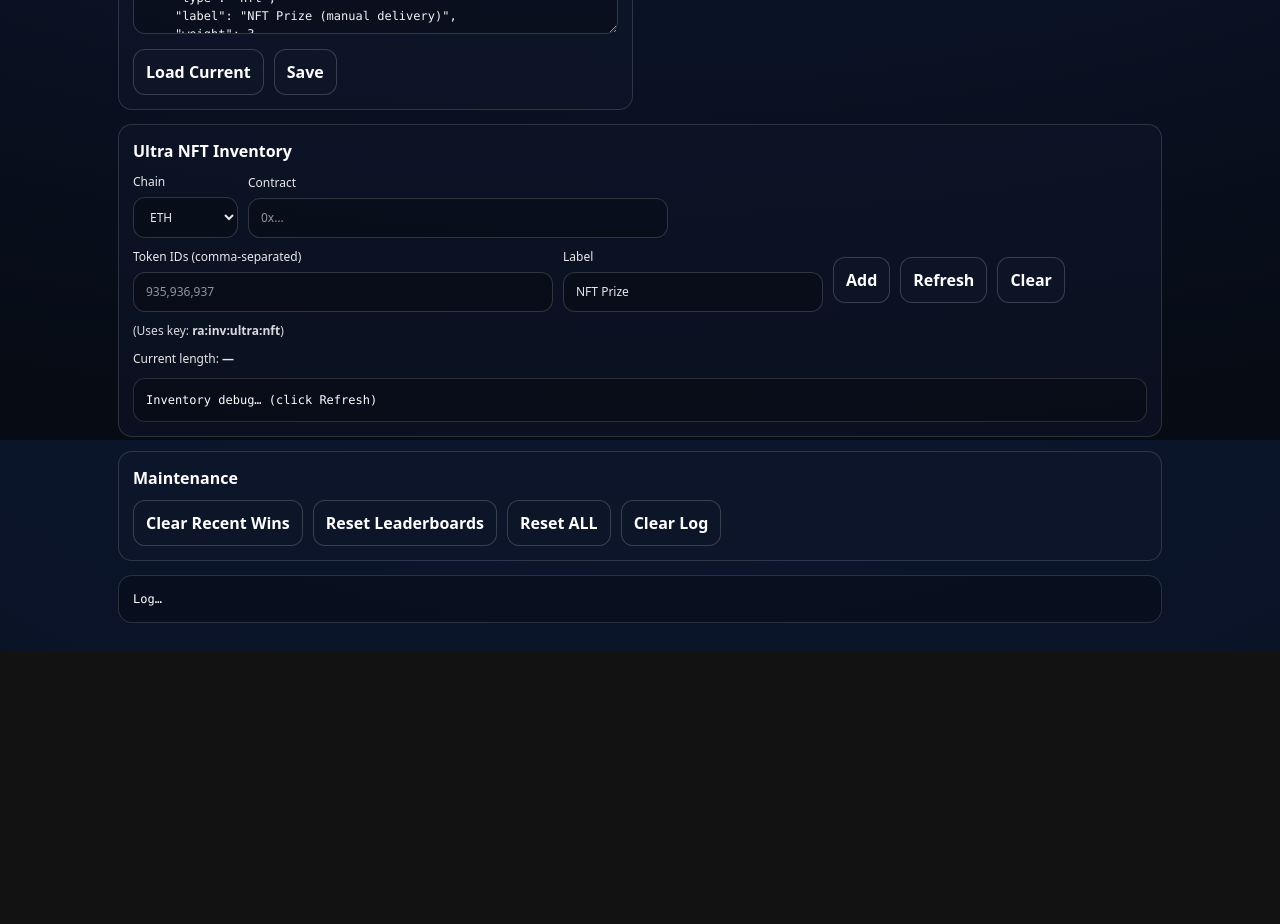
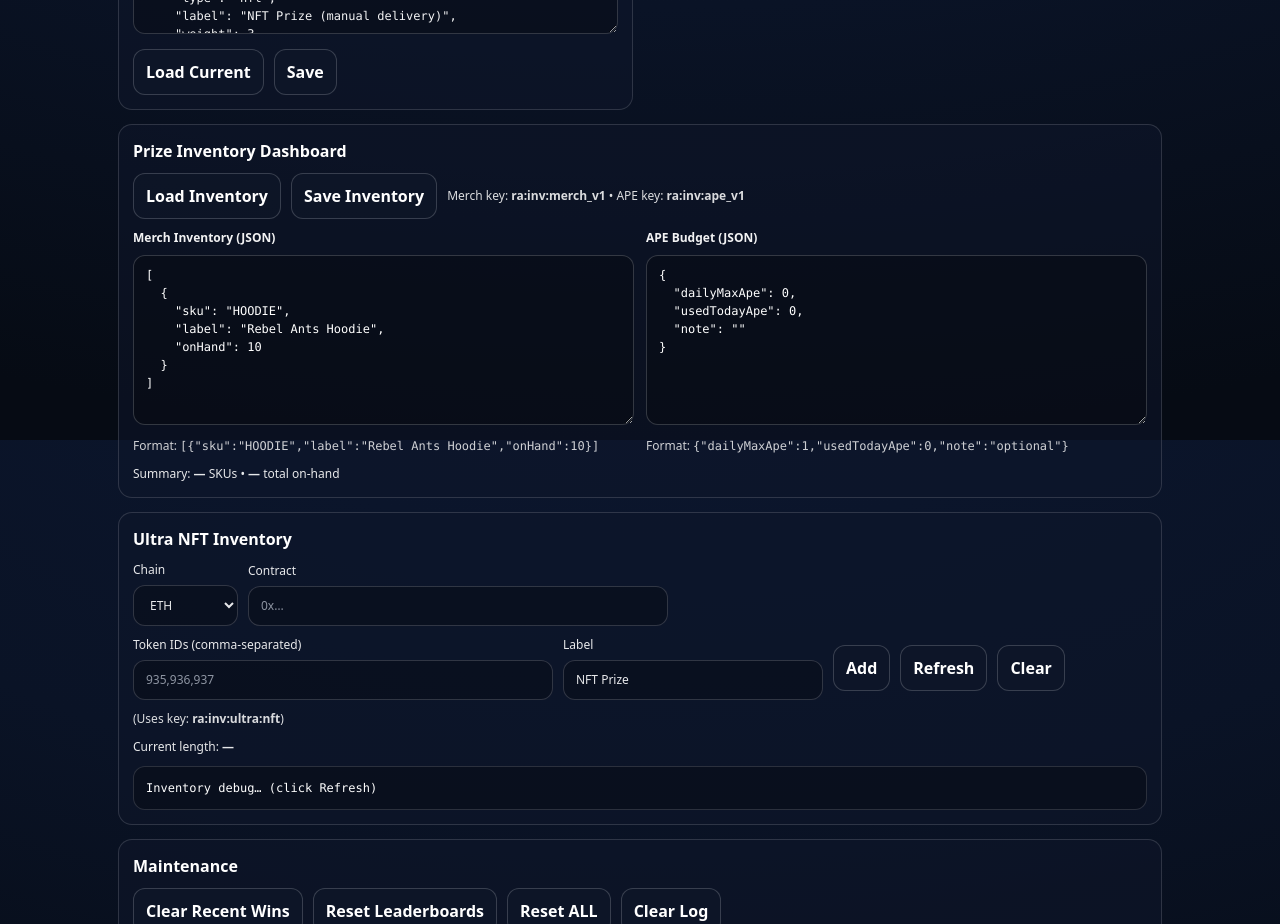
Before and after one commit to D1stknight/rebelants-playground, a Next.js app: page /admin in a window 1280 px wide. Shown: the part 1960-2884 px from the top of the page. Before the commit the page ends 2611 px from the top, so only its background shows below. Built offline with nearby package versions, Linux system fonts and the light colour scheme; no server answers; what @rainbow-me/rainbowkit, wagmi would draw is missing.

Commit message:
Update admin.tsx

```diff
--- a/pages/admin.tsx
+++ b/pages/admin.tsx
@@ -110,7 +110,78 @@ const [cfg, setCfg] = useState<PointsConfigShape>(() => ({
   const [rareMerchChancePct, setRareMerchChancePct] = useState(
   `${Math.round(((defaultConfig as any).rareMerchChance ?? 0.01) * 100)}`
 );
-    const [log, setLog] = useState<string>("");
+      const [log, setLog] = useState<string>("");
+
+  // =========================
+  // Prize Inventory Dashboard (Merch + APE budget)
+  // =========================
+  const [invMerchJson, setInvMerchJson] = useState<string>(
+    JSON.stringify([{ sku: "HOODIE", label: "Rebel Ants Hoodie", onHand: 10 }], null, 2)
+  );
+  const [invApeJson, setInvApeJson] = useState<string>(
+    JSON.stringify({ dailyMaxApe: 0, usedTodayApe: 0, note: "" }, null, 2)
+  );
+  const [invDashBusy, setInvDashBusy] = useState(false);
+  const [invDash, setInvDash] = useState<any>(null);
+
+  async function invDashLoad() {
+    if (!authed) {
+      append("Inventory Dashboard: NOT AUTHORIZED (click Verify first)");
+      return;
+    }
+    setInvDashBusy(true);
+    try {
+      const r = await fetch("/api/admin/inventory", { headers });
+      const j = await r.json().catch(() => null);
+      setInvDash(j);
+      append(`INV DASH LOAD status ${r.status}\n${JSON.stringify(j, null, 2)}`);
+
+      if (r.ok && j?.ok) {
+        setInvMerchJson(JSON.stringify(j.merch ?? [], null, 2));
+        setInvApeJson(JSON.stringify(j.ape ?? { dailyMaxApe: 0, usedTodayApe: 0, note: "" }, null, 2));
+      }
+    } finally {
+      setInvDashBusy(false);
+    }
+  }
+
+  async function invDashSave() {
+    if (!authed) {
+      append("Inventory Dashboard: NOT AUTHORIZED (click Verify first)");
+      return;
+    }
+
+    let merch: any[] = [];
+    let ape: any = { dailyMaxApe: 0, usedTodayApe: 0, note: "" };
+
+    try {
+      merch = JSON.parse(invMerchJson || "[]");
+    } catch {
+      append("INV DASH SAVE: Merch JSON is invalid");
+      return;
+    }
+
+    try {
+      ape = JSON.parse(invApeJson || "{}");
+    } catch {
+      append("INV DASH SAVE: APE JSON is invalid");
+      return;
+    }
+
+    setInvDashBusy(true);
+    try {
+      const r = await fetch("/api/admin/inventory", {
+        method: "POST",
+        headers,
+        body: JSON.stringify({ merch, ape }),
+      });
+      const j = await r.json().catch(() => null);
+      setInvDash(j);
+      append(`INV DASH SAVE status ${r.status}\n${JSON.stringify(j, null, 2)}`);
+    } finally {
+      setInvDashBusy(false);
+    }
+  }
 
   // =========================
   // Ultra NFT Inventory (Admin UI)
@@ -1022,6 +1093,90 @@ async function saveConfig() {
         </div>
       </div>
 
+          {/* Prize Inventory Dashboard */}
+      <div
+        style={{
+          marginTop: 14,
+          padding: 14,
+          border: "1px solid rgba(255,255,255,.14)",
+          borderRadius: 14,
+          background: "rgba(15,23,42,.55)",
+        }}
+      >
+        <div style={{ fontWeight: 900, marginBottom: 10 }}>Prize Inventory Dashboard</div>
+
+        <div style={{ display: "flex", gap: 10, flexWrap: "wrap", alignItems: "center" }}>
+          <button className="btn" onClick={invDashLoad} disabled={invDashBusy} style={{ padding: "10px 12px" }}>
+            Load Inventory
+          </button>
+          <button className="btn" onClick={invDashSave} disabled={invDashBusy} style={{ padding: "10px 12px" }}>
+            Save Inventory
+          </button>
+
+          <span style={{ fontSize: 12, opacity: 0.85 }}>
+            Merch key: <b>ra:inv:merch_v1</b> • APE key: <b>ra:inv:ape_v1</b>
+          </span>
+        </div>
+
+        <div style={{ marginTop: 10, display: "grid", gridTemplateColumns: "1fr 1fr", gap: 12 }}>
+          <div>
+            <div style={{ fontWeight: 900, marginBottom: 8, fontSize: 12, opacity: 0.95 }}>Merch Inventory (JSON)</div>
+            <textarea
+              value={invMerchJson}
+              onChange={(e) => setInvMerchJson(e.target.value)}
+              style={{
+                width: "100%",
+                minHeight: 170,
+                padding: "10px 12px",
+                borderRadius: 12,
+                border: "1px solid rgba(255,255,255,.18)",
+                background: "rgba(0,0,0,.25)",
+                color: "white",
+                fontFamily: "ui-monospace, SFMono-Regular, Menlo, monospace",
+                fontSize: 12,
+              }}
+            />
+            <div style={{ marginTop: 6, fontSize: 12, opacity: 0.8 }}>
+              Format: <code>[{"{"}"sku":"HOODIE","label":"Rebel Ants Hoodie","onHand":10{"}"}]</code>
+            </div>
+          </div>
+
+          <div>
+            <div style={{ fontWeight: 900, marginBottom: 8, fontSize: 12, opacity: 0.95 }}>APE Budget (JSON)</div>
+            <textarea
+              value={invApeJson}
+              onChange={(e) => setInvApeJson(e.target.value)}
+              style={{
+                width: "100%",
+                minHeight: 170,
+                padding: "10px 12px",
+                borderRadius: 12,
+                border: "1px solid rgba(255,255,255,.18)",
+                background: "rgba(0,0,0,.25)",
+                color: "white",
+                fontFamily: "ui-monospace, SFMono-Regular, Menlo, monospace",
+                fontSize: 12,
+              }}
+            />
+            <div style={{ marginTop: 6, fontSize: 12, opacity: 0.8 }}>
+              Format: <code>{"{"}"dailyMaxApe":1,"usedTodayApe":0,"note":"optional"{"}"}</code>
+            </div>
+          </div>
+        </div>
+
+        <div style={{ marginTop: 10, fontSize: 12, opacity: 0.9 }}>
+          Summary:{" "}
+          <b>
+            {typeof invDash?.summary?.merchSkus === "number" ? invDash.summary.merchSkus : "—"}
+          </b>{" "}
+          SKUs •{" "}
+          <b>
+            {typeof invDash?.summary?.merchOnHand === "number" ? invDash.summary.merchOnHand : "—"}
+          </b>{" "}
+          total on-hand
+        </div>
+      </div>
+
       {/* Inventory */}
       <div
         style={{
```
